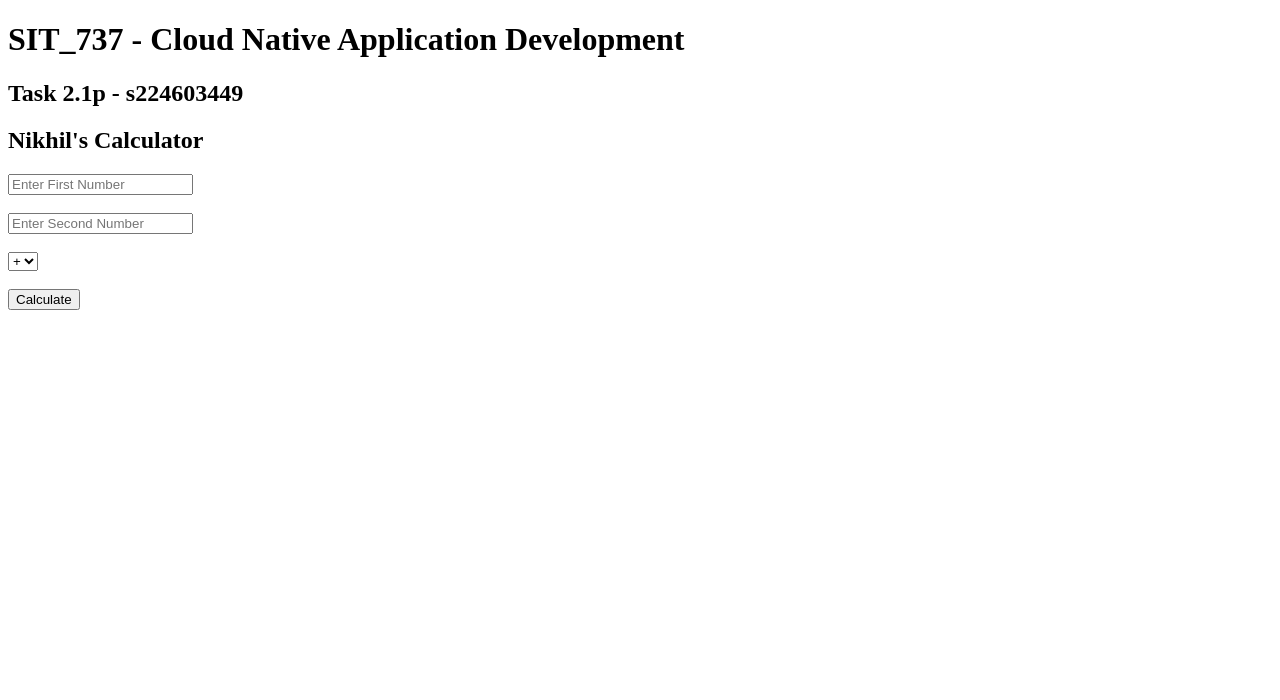
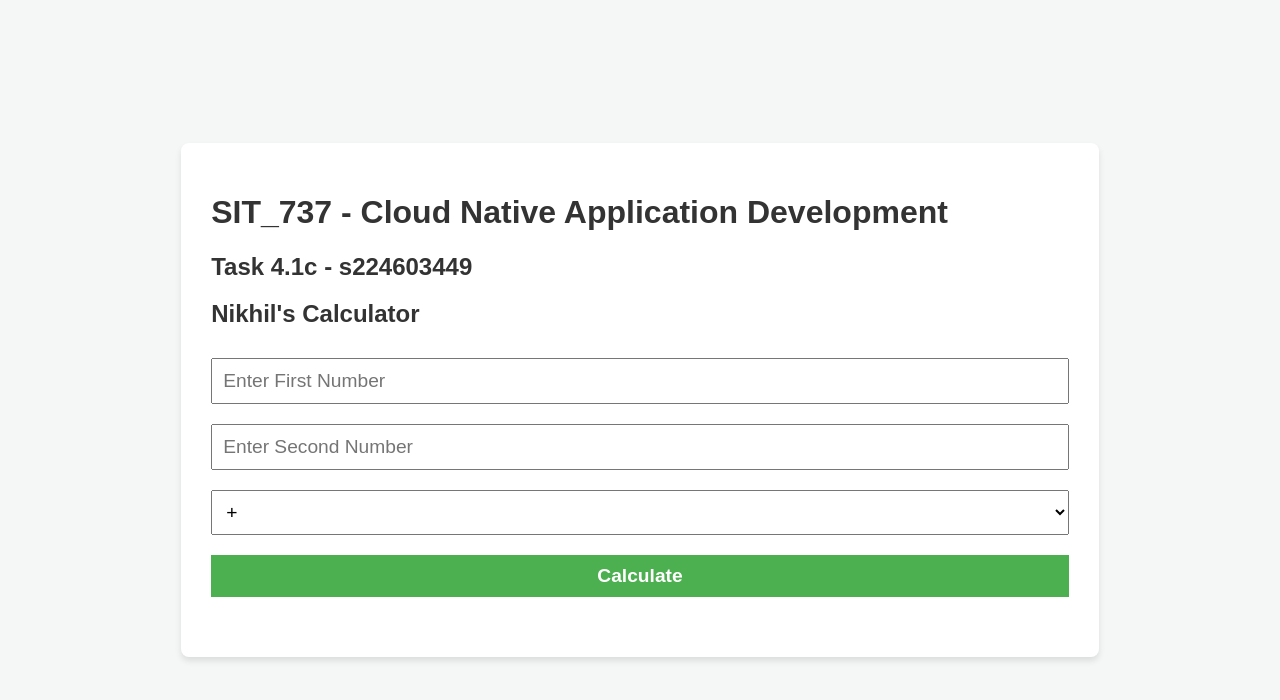
Before and after one commit to KvsNikhil/sit737-2025-t1-prac10p, a website: page public/index.html in a window 1280 px wide. Drawn offline with Linux system fonts and the light colour scheme.

Commit message:
Update index.html

```diff
--- a/public/index.html
+++ b/public/index.html
@@ -1,33 +1,78 @@
-<!-- Kotapti Venkat Sai Nikhil -->
- <!-- index.html -->
 <!DOCTYPE html>
 <html lang="en">
 <head>
     <meta charset="UTF-8">
     <meta name="viewport" content="width=device-width, initial-scale=1.0">
-    <title>Calculator</title>
+    <title>Nikhil's Calculator</title>
+    <style>
+        body {
+            font-family: Arial, sans-serif;
+            display: flex;
+            flex-direction: column;
+            align-items: center;
+            justify-content: center;
+            min-height: 100vh;
+            background-color: #f4f7f6;
+            margin: 0;
+        }
+        h1, h2 {
+            color: #333;
+        }
+        .container {
+            background-color: #fff;
+            padding: 30px;
+            box-shadow: 0px 4px 6px rgba(0, 0, 0, 0.1);
+            border-radius: 8px;
+        }
+        input, select, button {
+            font-size: 1.2rem;
+            padding: 10px;
+            margin: 10px 0;
+            width: 100%;
+            box-sizing: border-box;
+        }
+        button {
+            background-color: #4CAF50;
+            color: white;
+            border: none;
+            cursor: pointer;
+            font-weight: bold;
+        }
+        button:hover {
+            background-color: #45a049;
+        }
+        .error {
+            color: red;
+            font-weight: bold;
+        }
+        .result {
+            font-size: 1.5rem;
+            font-weight: bold;
+            color: #333;
+            margin-top: 20px;
+        }
+    </style>
 </head>
 <body>
+    <div class="container">
         <h1>SIT_737 - Cloud Native Application Development</h1>
-    <h2>Task 2.1p - s224603449</h2>
+        <h2>Task 4.1c - s224603449</h2>
         <h2>Nikhil's Calculator</h2>
-
-    <input type="number" id="num1" placeholder="Enter First Number">
-    <br><br>
-    <input type="number" id="num2" placeholder="Enter Second Number">
-    <br><br>
-
+        <input type="number" id="num1" placeholder="Enter First Number" />
+        <input type="number" id="num2" placeholder="Enter Second Number" />
         <select id="operation">
             <option value="add">+</option>
             <option value="subtract">-</option>
             <option value="multiply">*</option>
             <option value="divide">/</option>
+            <option value="power">^ (Exponentiation)</option>
+            <option value="sqrt">√ (Square Root)</option>
+            <option value="modulo">% (Modulo)</option>
         </select>
-    <br><br>
-
         <button onclick="calculate()">Calculate</button>
-    <br><br>
-    <span id="result"></span>
+        <div class="error" id="error-message"></div>
+        <div class="result" id="result"></div>
+    </div>
 
     <script>
         function calculate() {
```
Lines whose indentation alone changed are shown as unchanged.
